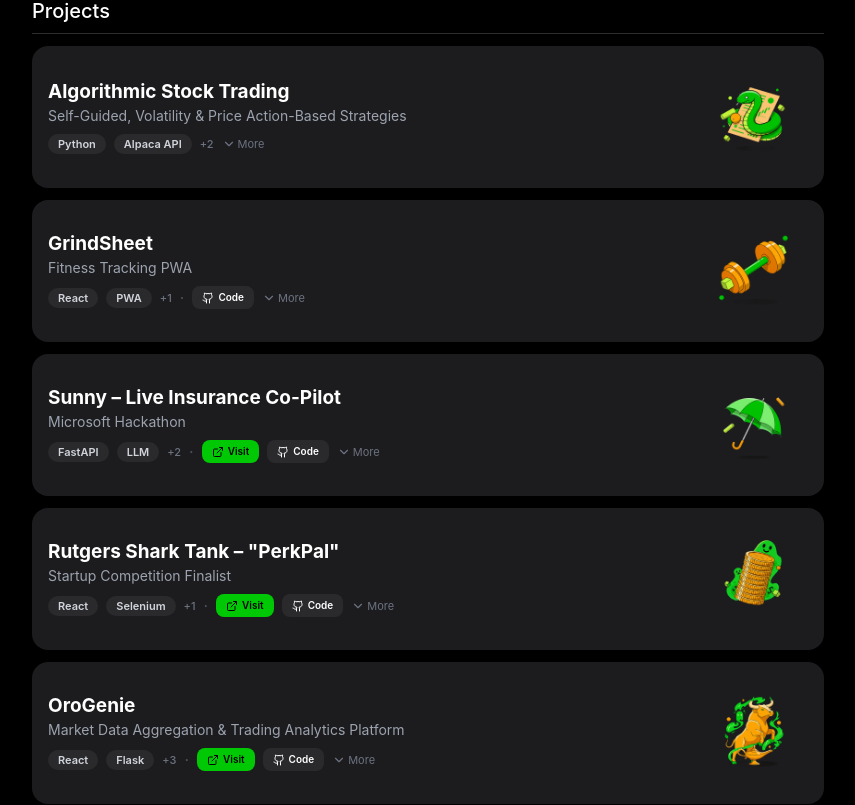
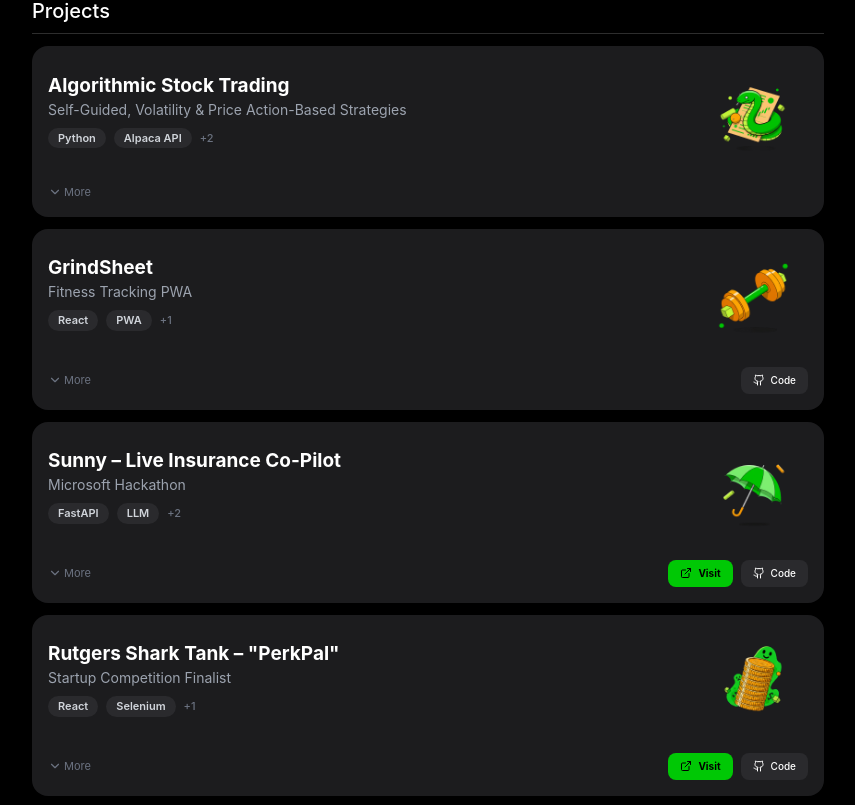
Before and after one commit to vp-27/portfolio, a React (Vite) app: page / in a window 1280 px wide. Shown: the part 958-1763 px from the top of the page, without its empty margins (0-855 px from the left). Built offline with nearby package versions, Linux system fonts and the light colour scheme.

Commit message:
v3.1 - Visual Balance

```diff
--- a/src/components/ProjectCard.tsx
+++ b/src/components/ProjectCard.tsx
@@ -35,8 +35,8 @@ export default function ProjectCard({ project, isHighlighted }: ProjectCardProps
               {project.subtitle}
             </p>
 
-            {/* Tech Tags + Quick Links inline */}
-            <div className="flex items-center gap-2 flex-wrap">
+            {/* Tech Tags Row */}
+            <div className="flex items-center gap-2 flex-wrap mb-3">
               {/* Tech Tags - Show 2 in collapsed, indicate more */}
               {project.technologies && project.technologies.length > 0 && !isExpanded && (
                 <>
@@ -69,47 +69,9 @@ export default function ProjectCard({ project, isHighlighted }: ProjectCardProps
                   ))}
                 </>
               )}
+            </div>
 
-              {/* Divider - hide when expanded */}
-              {hasLinks && !isExpanded && <span className="text-gray-600">·</span>}
 
-              {/* Quick link pills inline - hide when expanded since full buttons show */}
-              {project.liveUrl && !isExpanded && (
-                <span
-                  onClick={(e) => {
-                    e.stopPropagation()
-                    window.open(project.liveUrl, '_blank')
-                  }}
-                  className="flex items-center gap-1 px-2.5 py-1 rounded-lg bg-[#00C805] hover:bg-[#00E676] text-black text-[10px] font-semibold transition-colors"
-                >
-                  <ExternalLink className="w-3 h-3" />
-                  Visit
-                </span>
-              )}
-              {project.githubUrl && !isExpanded && (
-                <span
-                  onClick={(e) => {
-                    e.stopPropagation()
-                    window.open(project.githubUrl, '_blank')
-                  }}
-                  className="flex items-center gap-1 px-2.5 py-1 rounded-lg bg-[#2A2A2D] hover:bg-[#3A3A3C] text-white text-[10px] font-semibold transition-colors"
-                >
-                  <Github className="w-3 h-3" />
-                  Code
-                </span>
-              )}
-
-              {/* Expand indicator with "More" text */}
-              <div className="flex items-center gap-0.5 text-gray-500 text-[11px]">
-                <motion.div
-                  animate={{ rotate: isExpanded ? 180 : 0 }}
-                  transition={{ duration: 0.2 }}
-                >
-                  <ChevronDown className="w-3.5 h-3.5" />
-                </motion.div>
-                <span>{isExpanded ? 'Less' : 'More'}</span>
-              </div>
-            </div>
           </div>
 
           {/* Right side: Large Logo */}
@@ -131,6 +93,50 @@ export default function ProjectCard({ project, isHighlighted }: ProjectCardProps
               </div>
             )}
           </div>
+        </div>
+
+        {/* Action Row: More (Left) + Buttons (Right) */}
+        <div className="flex items-center justify-between mt-3">
+          {/* Expand indicator */}
+          <div className="flex items-center gap-0.5 text-gray-500 text-[11px]">
+            <motion.div
+              animate={{ rotate: isExpanded ? 180 : 0 }}
+              transition={{ duration: 0.2 }}
+            >
+              <ChevronDown className="w-3.5 h-3.5" />
+            </motion.div>
+            <span>{isExpanded ? 'Less' : 'More'}</span>
+          </div>
+
+          {/* Buttons - Only show when collapsed (expanded view has full width buttons) */}
+          {!isExpanded && hasLinks && (
+            <div className="flex items-center gap-2">
+              {project.liveUrl && (
+                <button
+                  onClick={(e) => {
+                    e.stopPropagation()
+                    window.open(project.liveUrl, '_blank')
+                  }}
+                  className="flex items-center gap-1.5 px-3 py-1.5 rounded-lg bg-[#00C805] hover:bg-[#00E676] text-black text-[10px] font-bold transition-colors active:scale-95"
+                >
+                  <ExternalLink className="w-3 h-3" />
+                  Visit
+                </button>
+              )}
+              {project.githubUrl && (
+                <button
+                  onClick={(e) => {
+                    e.stopPropagation()
+                    window.open(project.githubUrl, '_blank')
+                  }}
+                  className="flex items-center gap-1.5 px-3 py-1.5 rounded-lg bg-[#2A2A2D] hover:bg-[#3A3A3C] text-white text-[10px] font-medium transition-colors active:scale-95"
+                >
+                  <Github className="w-3 h-3" />
+                  Code
+                </button>
+              )}
+            </div>
+          )}
         </div>
       </div>
 
```
